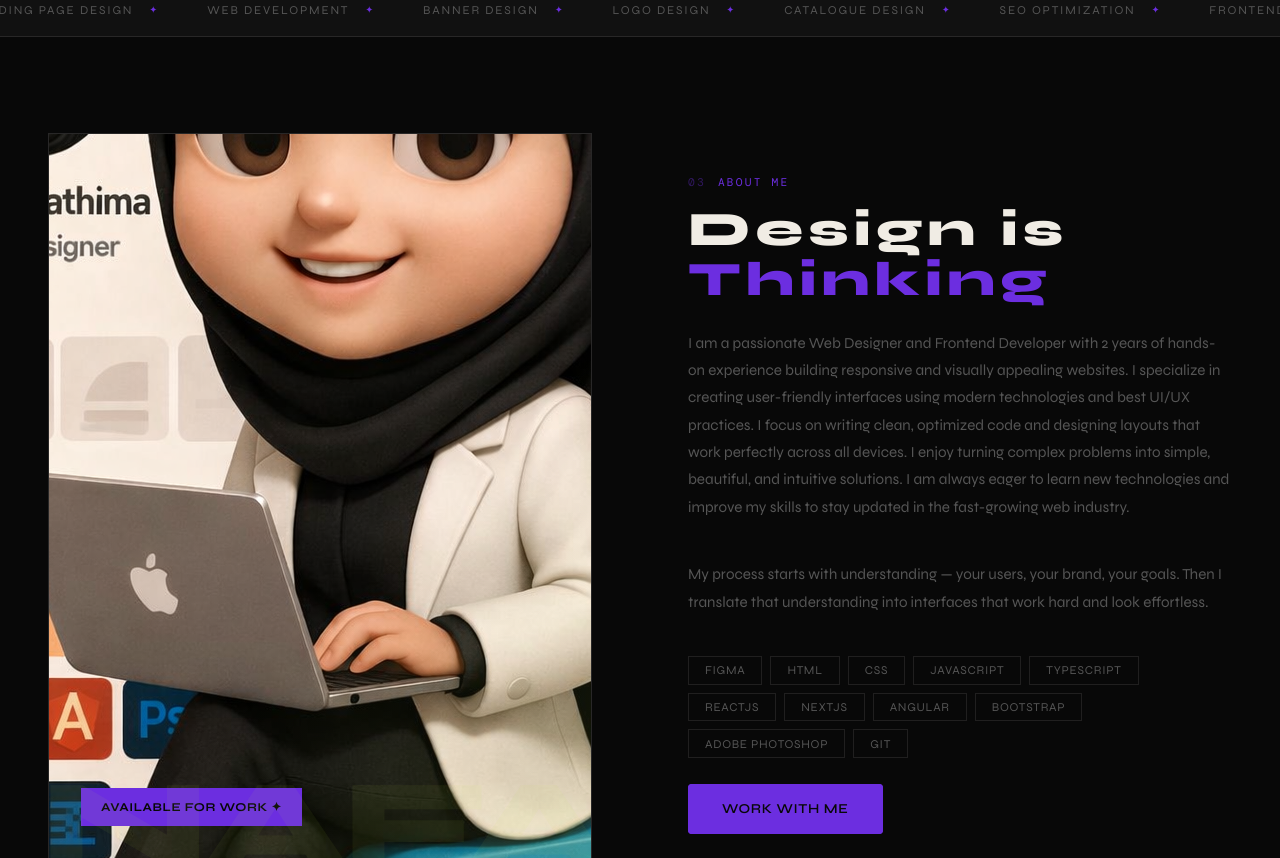
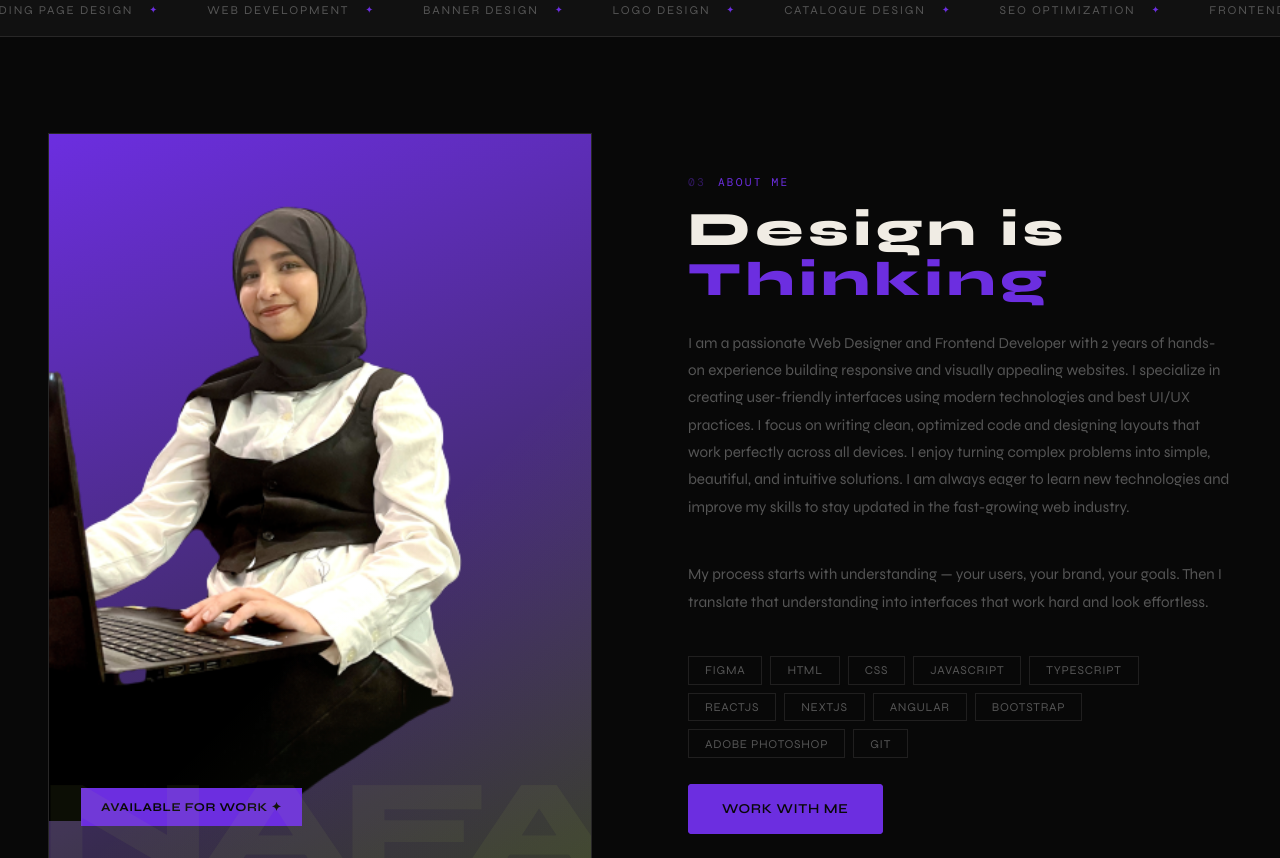
Before and after one commit to Naa4fah/Portfolio, a plain HTML site: page index.html in a window 1280 px wide. Shown: the part 817-1675 px from the top of the page. Drawn offline with nearby package versions, Linux system fonts and the light colour scheme; a web font is replaced by a local one.

Commit message:
img changes

```diff
--- a/index.html
+++ b/index.html
@@ -45,7 +45,7 @@
   </div>
   <div class="hero-right">
   <div class="hero-image">
-    <img src="images/me-portfolio.png" alt="Profile Image">
+    <img src="images/me1.png" alt="Profile Image">
   </div>
 </div>
 </section>
@@ -73,7 +73,7 @@
 <!-- ABOUT -->
 <section id="about">
   <div class="about-visual reveal">
-    <div class="avatar-placeholder"> <img src="images/abt.png" alt="Image"></div>
+    <div class="avatar-placeholder"> <img src="images/me2.png" alt="Image"></div>
     <div class="about-badge">Available for work ✦</div>
   </div>
   <div class="about-content reveal">
--- a/style.css
+++ b/style.css
@@ -494,9 +494,14 @@
   }
   .avatar-placeholder {
     width: 100%; height: 100%;
-    background: linear-gradient(160deg, #1a1a1a 0%, #2a2a2a 100%);
+    background: linear-gradient(160deg, #6c2ee0 0%, #2a2a2a 100%);
     display: flex; align-items: center; justify-content: center;
     font-size: 6rem;
+  }
+  .avatar-placeholder img {
+     width: 650px;
+     height: 650px;
+    object-fit: fill;
   }
   .about-content .section-title { margin-bottom: 1.5rem; }
   .about-text {
```
Also changed, not shown: images/me1.png (added), images/me2.png (added), images/nafa.png (added).
